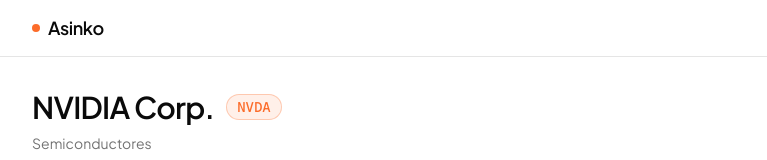
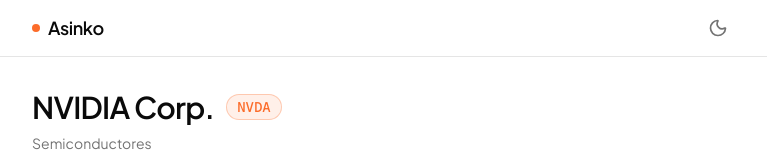
Before and after one commit to MauricioTognoli/asinko-asset-page, a Next.js app: page / in a window 1280 px wide. Shown: the top 160 px of the page, without its empty margins (256-1023 px from the left). Built offline with nearby package versions, Linux system fonts and the light colour scheme.

Commit message:
feat: dark mode

```diff
--- a/app/globals.css
+++ b/app/globals.css
@@ -51,6 +51,7 @@
 }
 
 :root {
+ color-scheme: light;
  --background: oklch(1 0 0);
  --foreground: oklch(0.145 0 0);
  --card: oklch(1 0 0);
@@ -88,6 +89,7 @@
 }
 
 .dark {
+ color-scheme: dark;
  --background: oklch(0.145 0 0);
  --foreground: oklch(0.985 0 0);
  --card: oklch(0.205 0 0);
@@ -119,6 +121,8 @@
  --sidebar-accent-foreground: oklch(0.985 0 0);
  --sidebar-border: oklch(1 0 0 / 10%);
  --sidebar-ring: oklch(0.556 0 0);
+ --brand: oklch(0.74 0.191 42);
+ --brand-foreground: oklch(0.145 0 0);
 }
 
 @layer base {
--- a/app/layout.tsx
+++ b/app/layout.tsx
@@ -21,12 +21,18 @@
     "Asinko: la red social donde la comunidad publica y discute research sobre activos financieros.",
 };
 
+const THEME_INIT_SCRIPT = `(function(){try{var s=localStorage.getItem("asinko-theme");var d=s==="dark"||(!s&&window.matchMedia("(prefers-color-scheme: dark)").matches);if(d)document.documentElement.classList.add("dark")}catch(e){}})()`;
+
 export default function RootLayout({ children }: LayoutProps<"/">) {
   return (
     <html
       lang="es"
+      suppressHydrationWarning
       className={`${plusJakartaSans.variable} ${geistMono.variable} h-full antialiased`}
     >
+      <head>
+        <script dangerouslySetInnerHTML={{ __html: THEME_INIT_SCRIPT }} />
+      </head>
       <body className="min-h-full flex flex-col">
         <div className="flex min-h-svh flex-col bg-background">
           <Header />
--- a/components/header.tsx
+++ b/components/header.tsx
@@ -1,9 +1,11 @@
 import Link from "next/link";
+
+import { ThemeToggle } from "@/components/theme-toggle";
 
 export function Header() {
   return (
     <header className="sticky top-0 z-10 border-b border-border bg-background/95 backdrop-blur supports-backdrop-filter:bg-background/80">
-      <div className="mx-auto flex h-14 w-full max-w-3xl items-center px-4 sm:px-6 lg:px-8">
+      <div className="mx-auto flex h-14 w-full max-w-3xl items-center justify-between px-4 sm:px-6 lg:px-8">
         <Link
           href="/"
           className="flex items-center gap-2 rounded-sm text-lg font-semibold tracking-tight text-foreground focus-visible:outline-none focus-visible:ring-2 focus-visible:ring-ring focus-visible:ring-offset-2 focus-visible:ring-offset-background"
@@ -11,6 +13,8 @@
           <span aria-hidden="true" className="size-2 rounded-full bg-brand" />
           Asinko
         </Link>
+
+        <ThemeToggle />
       </div>
     </header>
   );
--- /dev/null
+++ b/components/theme-toggle.tsx
@@ -0,0 +1,54 @@
+"use client";
+
+import { useEffect, useState } from "react";
+import { Moon, Sun } from "lucide-react";
+
+const STORAGE_KEY = "asinko-theme";
+
+function applyTheme(isDark: boolean) {
+  document.documentElement.classList.toggle("dark", isDark);
+}
+
+export function ThemeToggle() {
+  const [isDark, setIsDark] = useState<boolean | null>(null);
+
+  useEffect(() => {
+    setIsDark(document.documentElement.classList.contains("dark"));
+    const media = window.matchMedia("(prefers-color-scheme: dark)");
+    function handleSystemChange(event: MediaQueryListEvent) {
+      if (localStorage.getItem(STORAGE_KEY)) {
+        return;
+      }
+      applyTheme(event.matches);
+      setIsDark(event.matches);
+    }
+    media.addEventListener("change", handleSystemChange);
+    return () => media.removeEventListener("change", handleSystemChange);
+  }, []);
+
+  function toggleTheme() {
+    const next = !document.documentElement.classList.contains("dark");
+    applyTheme(next);
+    localStorage.setItem(STORAGE_KEY, next ? "dark" : "light");
+    setIsDark(next);
+  }
+
+  return (
+    <button
+      type="button"
+      onClick={toggleTheme}
+      aria-label={
+        isDark === null
+          ? "Cambiar tema"
+          : isDark
+            ? "Cambiar a modo claro"
+            : "Cambiar a modo oscuro"
+      }
+      className="flex size-9 shrink-0 items-center justify-center rounded-full text-muted-foreground transition-colors hover:bg-muted hover:text-foreground focus-visible:outline-none focus-visible:ring-2 focus-visible:ring-ring focus-visible:ring-offset-2 focus-visible:ring-offset-background"
+    >
+      {isDark === null && <span className="size-5" />}
+      {isDark === false && <Moon className="size-5" aria-hidden="true" />}
+      {isDark === true && <Sun className="size-5" aria-hidden="true" />}
+    </button>
+  );
+}
```
